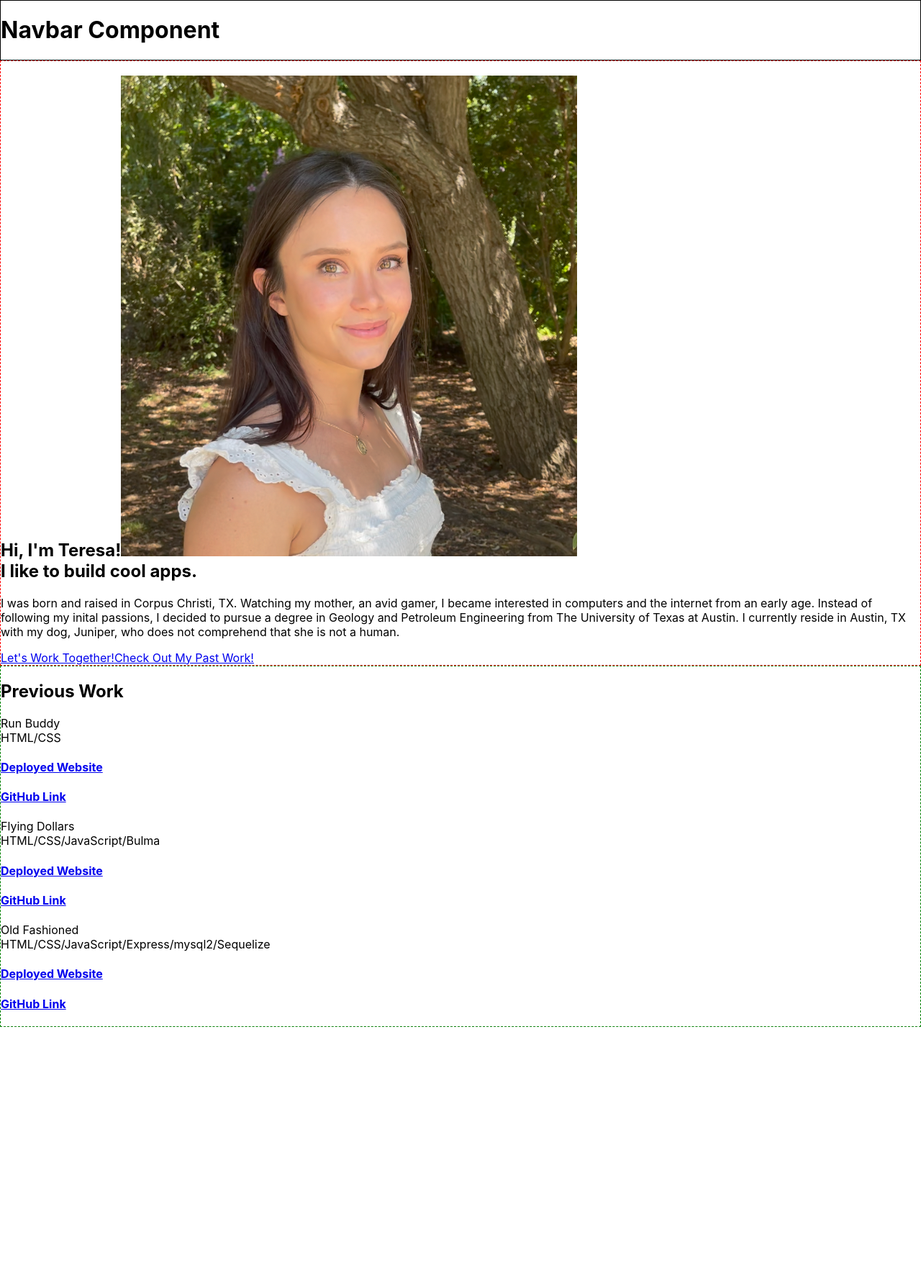
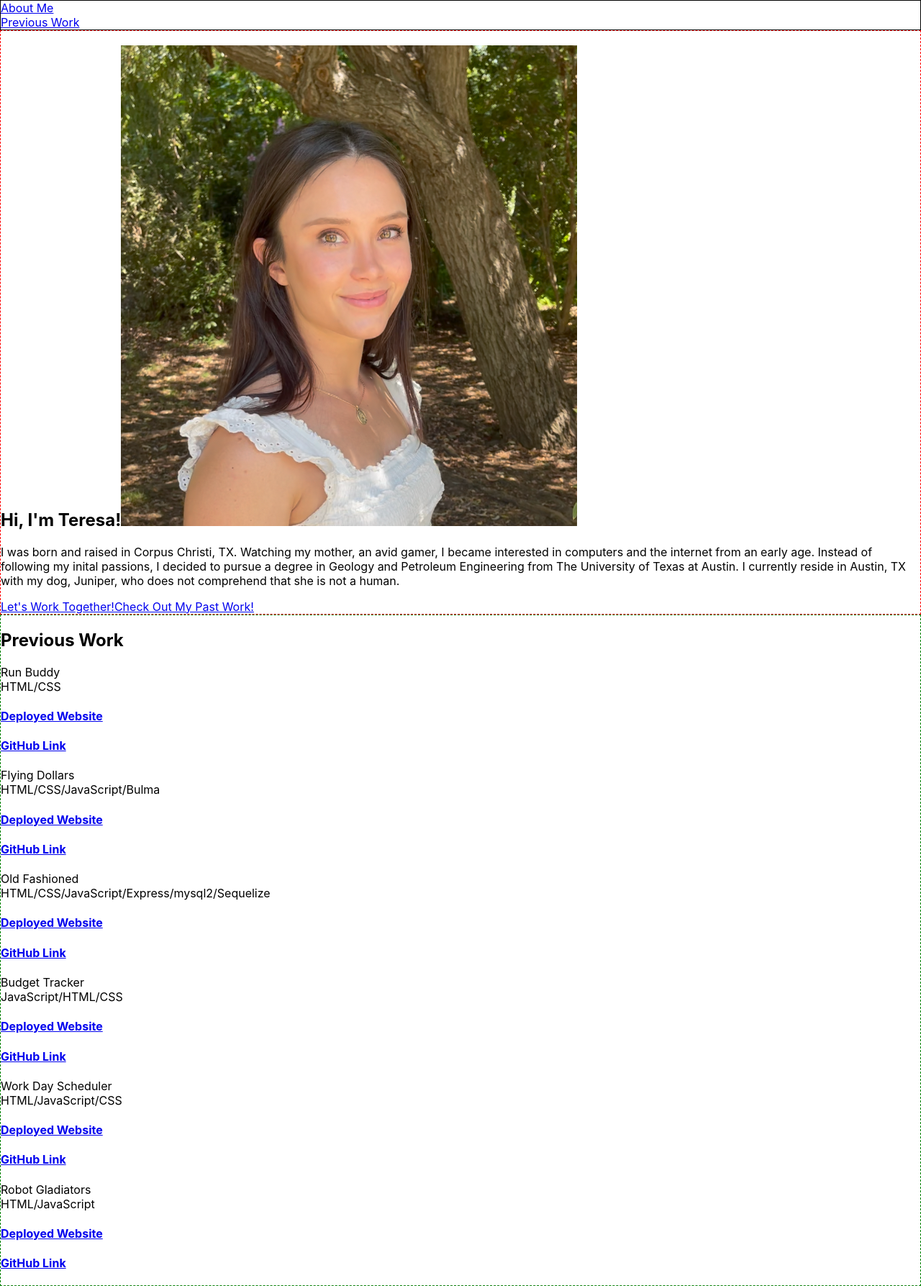
Before and after one commit to teresacabell/react-portfolio, a React (Create React App) app: page / in a window 1280 px wide. Shown: the whole page at 72% size. Before the commit the page ends 1427 px from the top, so only its background shows below. Built offline with nearby package versions, Linux system fonts and the light colour scheme.

Commit message:
got links in NavBar to work

```diff
--- a/src/components/About.js
+++ b/src/components/About.js
@@ -13,7 +13,6 @@ const About = () => {
           <h1 className="title-font sm:text-4xl text-3xl mb-4 font-medium text-white">
             Hi, I'm Teresa!
             <img src={profilePic} alt="Teresa Schwirtlich" />
-            <br className="hidden lg:inline-block" /> I like to build cool apps.
           </h1>
           <p className="mb-8 leading-relaxed">
             I was born and raised in Corpus Christi, TX. Watching my mother, an
--- a/src/components/Navbar.js
+++ b/src/components/Navbar.js
@@ -1,10 +1,30 @@
 import React from "react";
 
 const Navbar = function () {
+
+    const pages = ['About', 'Projects', 'Resume', 'Contact'];
+
     return (
-        <div style={{border: '1px solid black'}}>
-            <h1>Navbar Component</h1>
-        </div>
+        <header style={{border: '1px solid black'}} className="navbar-list">
+             <div className="container mx-auto flex flex-wrap p-5 flex-col md:flex-row items-center">
+        <a className="title-font font-medium text-white mb-4 md:mb-0">
+          <a href="#about" className="ml-3 text-xl">
+            About Me
+          </a>
+        </a>
+        <nav className="md:mr-auto md:ml-4 md:py-1 md:pl-4 md:border-l md:border-gray-700	flex flex-wrap items-center text-base justify-center">
+          <a href="#projects" className="mr-5 hover:text-white">
+            Previous Work
+          </a>
+        </nav>
+        {/* <a
+          href="#contact"
+          className="inline-flex items-center bg-gray-800 border-0 py-1 px-3 focus:outline-none hover:bg-gray-700 rounded text-base mt-4 md:mt-0">
+          Work Together
+          <ArrowRightIcon className="w-4 h-4 ml-1" />
+        </a> */}
+      </div>
+        </header>
     )
 };
 
--- a/src/components/Projects.js
+++ b/src/components/Projects.js
@@ -10,7 +10,7 @@ const styles = {
 const Projects = () => {
     console.log(projects);
   return (
-    <section style={styles}>
+    <section id="projects" style={styles}>
       <h2 className="section-header">Previous Work</h2>
       <Wrapper projects={projects}/>
       {/* <div className="project-wrapper">
--- a/src/data.js
+++ b/src/data.js
@@ -21,4 +21,25 @@ export const projects = [
       tech: "HTML/CSS/JavaScript/Express/mysql2/Sequelize",
       style: "old-fashioned",
     },
+    {
+        name: "Budget Tracker",
+        liveURL: "https://secure-eyrie-73081.herokuapp.com/",
+        gURL: "https://github.com/teresacabell/symmetrical-bassoon",
+        tech: "JavaScript/HTML/CSS",
+        style: "budget-tracker"
+    },
+    {
+        name: "Work Day Scheduler",
+        liveURL: "https://teresacabell.github.io/super-disco/",
+        gURL: "https://github.com/teresacabell/super-disco",
+        tech: "HTML/JavaScript/CSS",
+        style: "work-day-scheduler"
+    },
+    {
+        name: "Robot Gladiators",
+        liveURL: "https://teresacabell.github.io/robot-gladiators/",
+        gURL: "https://github.com/teresacabell/robot-gladiators",
+        tech: "HTML/JavaScript",
+        style: "robot-gladiators"
+    }
   ];
```
